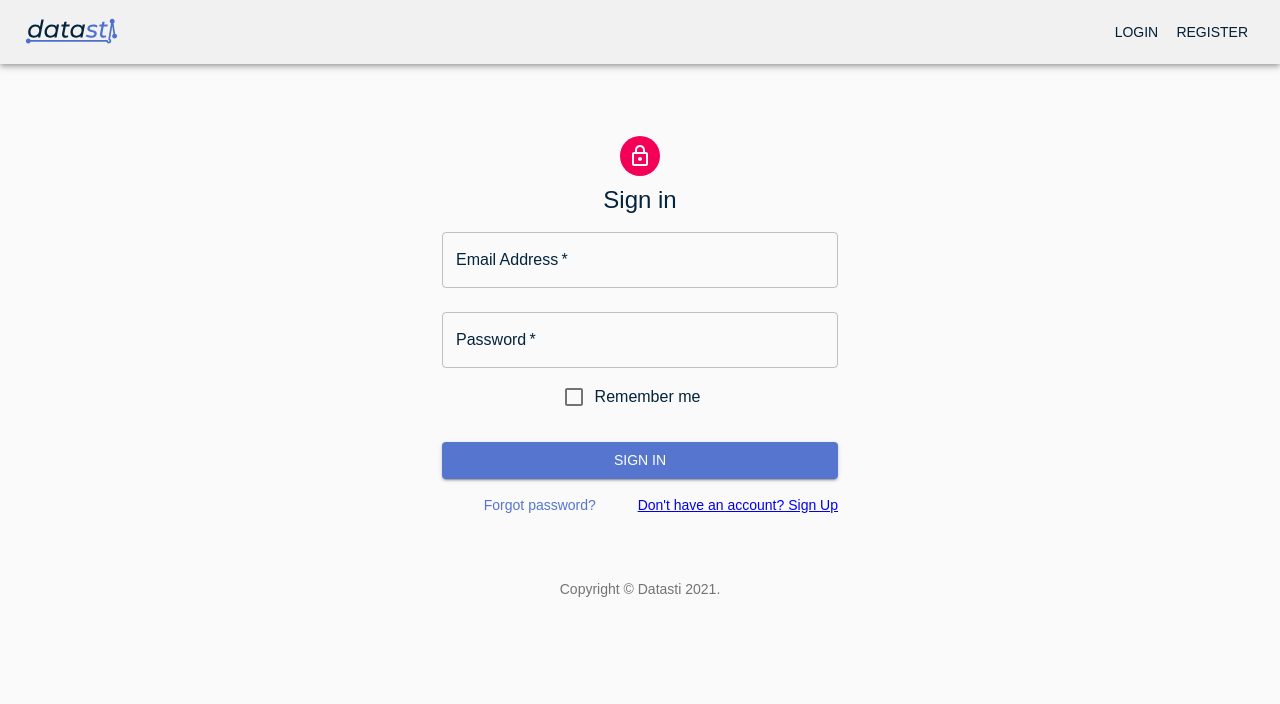
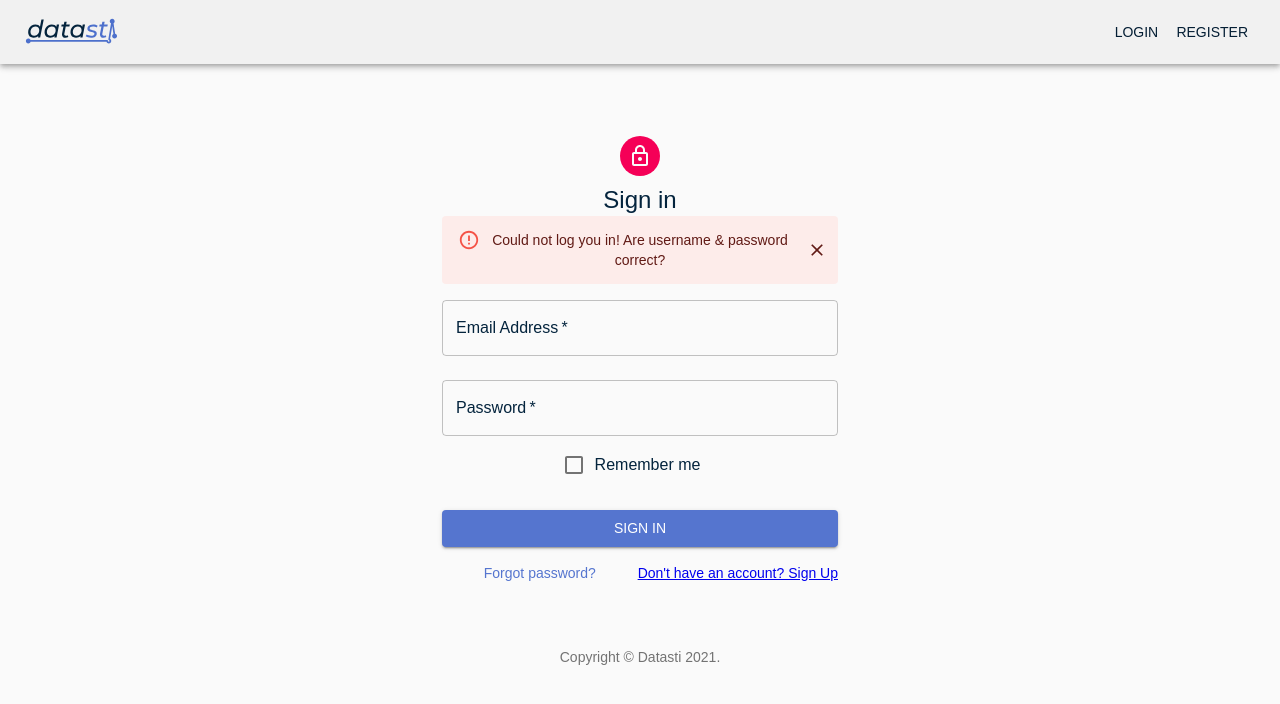
Before and after one commit to RFJBraunstingl/datasti, a React (Create React App) app in the folder web/: page /login in a window 1280 px wide. Both pictures are taken after a click on the button "SIGN IN". Shown: the top 704 px of the page. Built offline with nearby package versions, Linux system fonts and the light colour scheme.

Commit message:
add alert on invalid sign in

```diff
--- a/web/package.json
+++ b/web/package.json
@@ -4,6 +4,7 @@
   "private": true,
   "dependencies": {
     "@material-ui/core": "^4.11.0",
+    "@material-ui/lab": "4.0.0-alpha.57",
     "axios": "^0.21.1",
     "d3": "^5.16.0",
     "react": "^16.13.1",
--- a/web/src/components/login/SignIn.js
+++ b/web/src/components/login/SignIn.js
@@ -8,6 +8,7 @@ import Checkbox from '@material-ui/core/Checkbox';
 import Link from '@material-ui/core/Link';
 import Grid from '@material-ui/core/Grid';
 import Box from '@material-ui/core/Box';
+import {Alert} from '@material-ui/lab'
 import LockOutlinedIcon from '@material-ui/icons/LockOutlined';
 import Typography from '@material-ui/core/Typography';
 import {makeStyles} from '@material-ui/core/styles';
@@ -40,6 +41,7 @@ export default function SignIn() {
     const classes = useStyles();
     const [username, setUsername] = useState('')
     const [password, setPassword] = useState('')
+    const [alert, setAlert] = useState(null)
 
     const {push} = useHistory()
 
@@ -47,9 +49,21 @@ export default function SignIn() {
 
     const navigateToDashboard = () => push('/dashboard')
 
+    const showErrorMessage = (errorMessage) => {
+        setAlert(
+            <Alert
+                onClose={() => setAlert(null)}
+                severity="error">{errorMessage}
+            </Alert>
+        )
+    }
+
     const onSubmit = () => login(username, password)
-            .then(navigateToDashboard)
-            .catch(e => console.error(e))
+        .then(navigateToDashboard)
+        .catch(e => {
+            console.error(e)
+            showErrorMessage('Could not log you in! Are username & password correct?')
+        })
 
     return (
         <Container component="main" maxWidth="xs">
@@ -61,6 +75,7 @@ export default function SignIn() {
                 <Typography component="h1" variant="h5">
                     Sign in
                 </Typography>
+                {alert}
                 <TextField
                     variant="outlined"
                     margin="normal"
```
Also changed, not shown: 1 other file (tests, documents, lock files or other folders).
